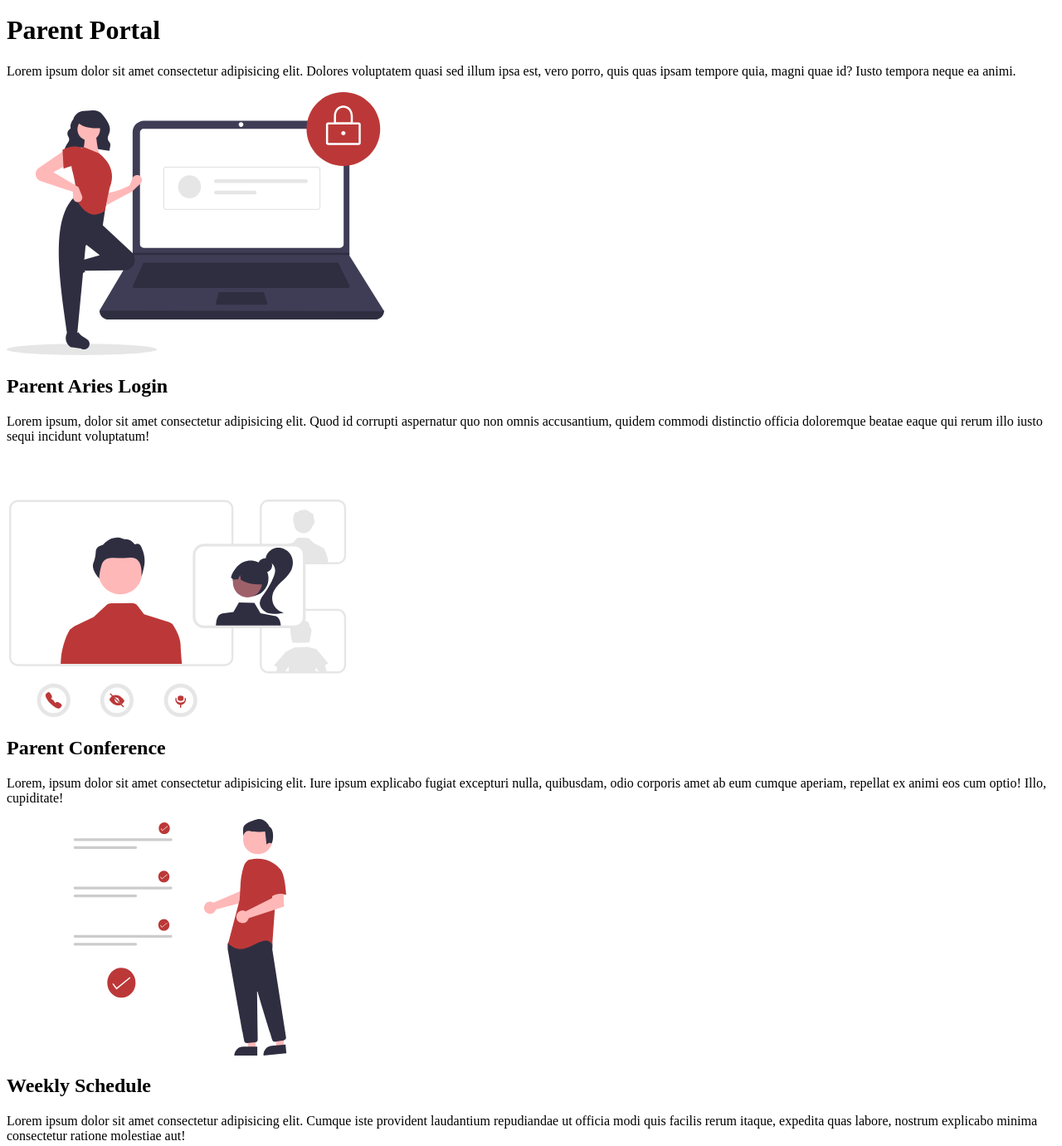
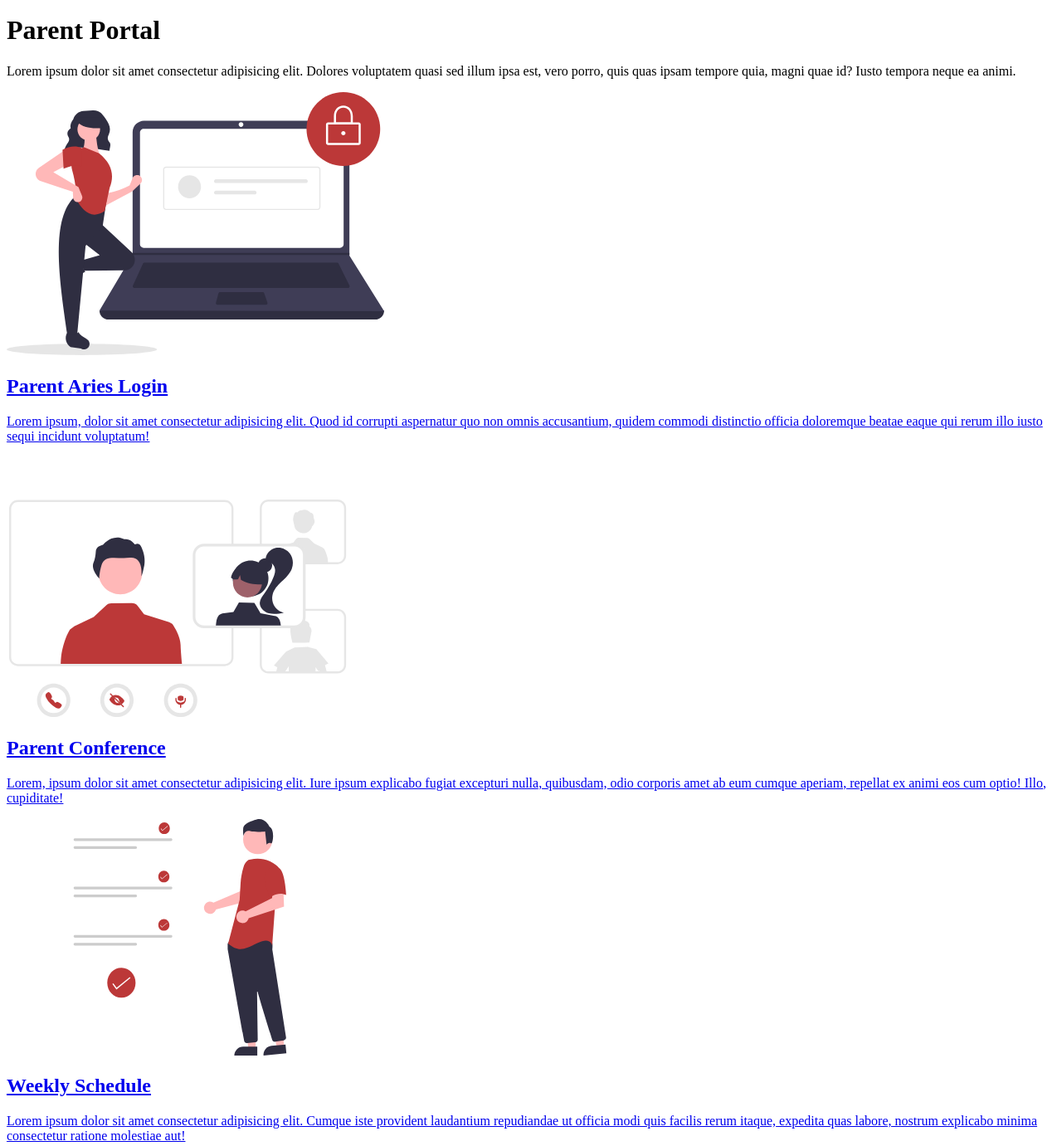
Before and after one commit to cbuntrakulsuk/Feeney-Marvel, a website built with Parcel: page sass/parents.html in a window 1280 px wide. Shown: the part 789-2170 px from the top of the page at 83% size. Built offline with nearby package versions, Linux system fonts and the light colour scheme.

Commit message:
-added links to parents page

```diff
--- a/sass/parents.html
+++ b/sass/parents.html
@@ -41,24 +41,28 @@
     </div>
 
     <section class="parent-features">
+        <a href="https://culvercityusd.asp.aeries.net/Student/LoginParent.aspx">
             <div class="parent-features__box">
                 <img src="../img/aries-login.svg" alt="aries login" class="parent-features__box__img">
                 <h2>Parent Aries Login</h2>
                 <p>Lorem ipsum, dolor sit amet consectetur adipisicing elit. Quod id corrupti aspernatur quo non omnis accusantium, quidem commodi distinctio officia doloremque beatae eaque qui rerum illo iusto sequi incidunt voluptatum!</p>
             </div>
+        </a>
+        <a href="https://ccusd.zoom.us/j/88403775871#success">
             <div class="parent-features__box">
                 <img src="../img/conference-call.svg" alt="zoom meeting" class="parent-features__box__img">
                 <h2 class="parent-features__title">Parent Conference</h2>
                 <p class="parent-features__desciption">Lorem, ipsum dolor sit amet consectetur adipisicing elit. Iure ipsum explicabo fugiat excepturi nulla, quibusdam, odio corporis amet ab eum cumque aperiam, repellat ex animi eos cum optio! Illo, cupiditate!</p>
             </div>
+        </a>
+        <a href="https://docs.google.com/document/d/1BlckQcfYzJwEvny25rUOhSyPsTyEB5mlWWb6uVgw04Q/edit">
             <div class="parent-features__box">
                 <img src="../img/weekly-schedule.svg" alt="weekly schedule" class="parent-features__box__img">
                 <h2 class="parent-features__title">Weekly Schedule</h2>
                 <p class="parent-features__desciption">Lorem ipsum dolor sit amet consectetur adipisicing elit. Cumque iste provident laudantium repudiandae ut officia modi quis facilis rerum itaque, expedita quas labore, nostrum explicabo minima consectetur ratione molestiae aut!</p>
             </div>
+        </a>
     </section>
-
-
 
     <section class="accordian">
         <h1>academics</h1>
```
Also changed, not shown: public/parents.html (+6 -2 lines). Lines whose indentation alone changed are shown as unchanged.
